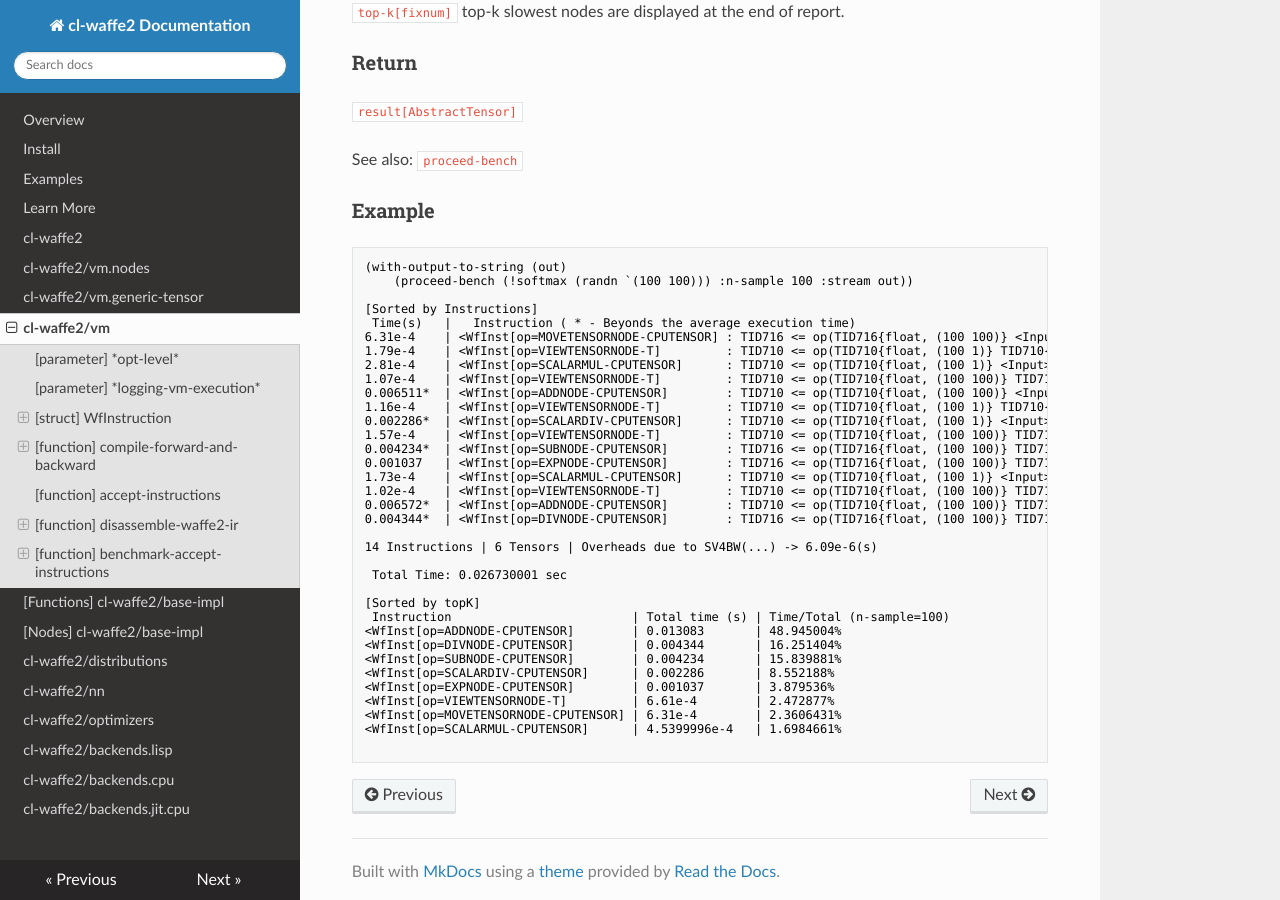
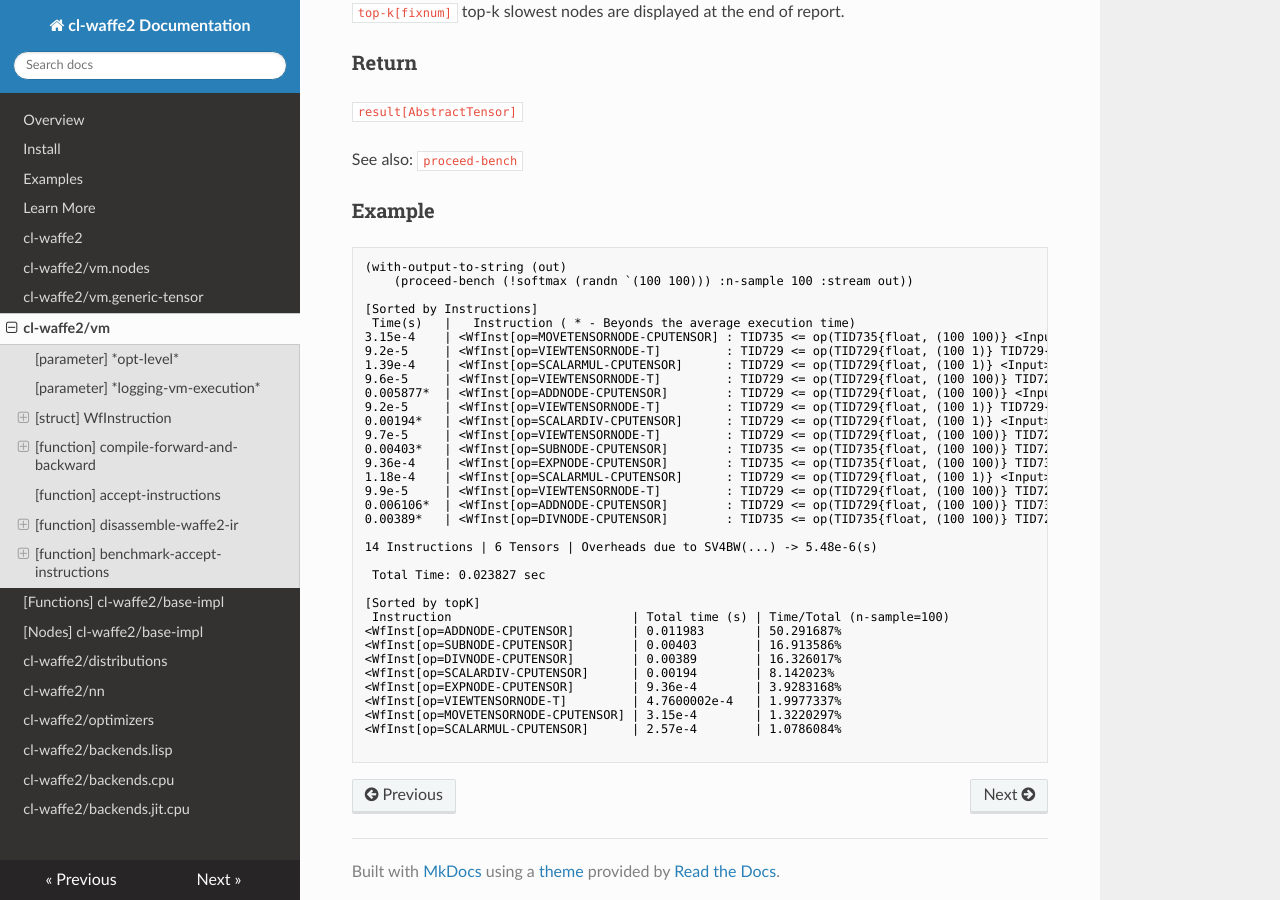
Before and after one commit to hikettei/cl-waffe2, an MkDocs documentation site: the page built from docs/cl-waffe2-docs/docs/vm.md, in a window 1280 px wide and 900 px high, scrolled down 3735 px. Built offline with MkDocs 1.6.1, drawn with Linux system fonts in a browser that asks for light colours; nearby versions of some CDN libraries; some of the changed text lies outside the part shown.

Commit message:
[Document] updated to the latest

````diff
--- a/docs/cl-waffe2-docs/docs/vm.md
+++ b/docs/cl-waffe2-docs/docs/vm.md
@@ -172,34 +172,34 @@ See also: `proceed-bench`
 
 [Sorted by Instructions]
  Time(s)   |   Instruction ( * - Beyonds the average execution time)
-6.31e-4    | <WfInst[op=MOVETENSORNODE-CPUTENSOR] : TID716 <= op(TID716{float, (100 100)} <Input>TID632{float, (100 100)})>
-1.79e-4    | <WfInst[op=VIEWTENSORNODE-T]         : TID710 <= op(TID710{float, (100 1)} TID710{float, (100 1)})>
-2.81e-4    | <WfInst[op=SCALARMUL-CPUTENSOR]      : TID710 <= op(TID710{float, (100 1)} <Input>TID641{float, (1)})>
-1.07e-4    | <WfInst[op=VIEWTENSORNODE-T]         : TID710 <= op(TID710{float, (100 100)} TID710{float, (100 1)})>
-0.006511*  | <WfInst[op=ADDNODE-CPUTENSOR]        : TID710 <= op(TID710{float, (100 100)} <Input>TID632{float, (100 100)})>
-1.16e-4    | <WfInst[op=VIEWTENSORNODE-T]         : TID710 <= op(TID710{float, (100 1)} TID710{float, (100 100)})>
-0.002286*  | <WfInst[op=SCALARDIV-CPUTENSOR]      : TID710 <= op(TID710{float, (100 1)} <Input>TID636{float, (1)})>
-1.57e-4    | <WfInst[op=VIEWTENSORNODE-T]         : TID710 <= op(TID710{float, (100 100)} TID710{float, (100 1)})>
-0.004234*  | <WfInst[op=SUBNODE-CPUTENSOR]        : TID716 <= op(TID716{float, (100 100)} TID710{float, (100 100)})>
-0.001037   | <WfInst[op=EXPNODE-CPUTENSOR]        : TID716 <= op(TID716{float, (100 100)} TID716{float, (100 100)})>
-1.73e-4    | <WfInst[op=SCALARMUL-CPUTENSOR]      : TID710 <= op(TID710{float, (100 1)} <Input>TID761{float, (1)})>
-1.02e-4    | <WfInst[op=VIEWTENSORNODE-T]         : TID710 <= op(TID710{float, (100 100)} TID710{float, (100 1)})>
-0.006572*  | <WfInst[op=ADDNODE-CPUTENSOR]        : TID710 <= op(TID710{float, (100 100)} TID716{float, (100 100)})>
-0.004344*  | <WfInst[op=DIVNODE-CPUTENSOR]        : TID716 <= op(TID716{float, (100 100)} TID710{float, (100 100)})>
+3.15e-4    | <WfInst[op=MOVETENSORNODE-CPUTENSOR] : TID735 <= op(TID735{float, (100 100)} <Input>TID647{float, (100 100)})>
+9.2e-5     | <WfInst[op=VIEWTENSORNODE-T]         : TID729 <= op(TID729{float, (100 1)} TID729{float, (100 1)})>
+1.39e-4    | <WfInst[op=SCALARMUL-CPUTENSOR]      : TID729 <= op(TID729{float, (100 1)} <Input>TID656{float, (1)})>
+9.6e-5     | <WfInst[op=VIEWTENSORNODE-T]         : TID729 <= op(TID729{float, (100 100)} TID729{float, (100 1)})>
+0.005877*  | <WfInst[op=ADDNODE-CPUTENSOR]        : TID729 <= op(TID729{float, (100 100)} <Input>TID647{float, (100 100)})>
+9.2e-5     | <WfInst[op=VIEWTENSORNODE-T]         : TID729 <= op(TID729{float, (100 1)} TID729{float, (100 100)})>
+0.00194*   | <WfInst[op=SCALARDIV-CPUTENSOR]      : TID729 <= op(TID729{float, (100 1)} <Input>TID651{float, (1)})>
+9.7e-5     | <WfInst[op=VIEWTENSORNODE-T]         : TID729 <= op(TID729{float, (100 100)} TID729{float, (100 1)})>
+0.00403*   | <WfInst[op=SUBNODE-CPUTENSOR]        : TID735 <= op(TID735{float, (100 100)} TID729{float, (100 100)})>
+9.36e-4    | <WfInst[op=EXPNODE-CPUTENSOR]        : TID735 <= op(TID735{float, (100 100)} TID735{float, (100 100)})>
+1.18e-4    | <WfInst[op=SCALARMUL-CPUTENSOR]      : TID729 <= op(TID729{float, (100 1)} <Input>TID780{float, (1)})>
+9.9e-5     | <WfInst[op=VIEWTENSORNODE-T]         : TID729 <= op(TID729{float, (100 100)} TID729{float, (100 1)})>
+0.006106*  | <WfInst[op=ADDNODE-CPUTENSOR]        : TID729 <= op(TID729{float, (100 100)} TID735{float, (100 100)})>
+0.00389*   | <WfInst[op=DIVNODE-CPUTENSOR]        : TID735 <= op(TID735{float, (100 100)} TID729{float, (100 100)})>
 
-14 Instructions | 6 Tensors | Overheads due to SV4BW(...) -> 6.09e-6(s)
+14 Instructions | 6 Tensors | Overheads due to SV4BW(...) -> 5.48e-6(s)
 
- Total Time: 0.026730001 sec
+ Total Time: 0.023827 sec
 
 [Sorted by topK]
  Instruction                         | Total time (s) | Time/Total (n-sample=100)
-<WfInst[op=ADDNODE-CPUTENSOR]        | 0.013083       | 48.945004%
-<WfInst[op=DIVNODE-CPUTENSOR]        | 0.004344       | 16.251404%
-<WfInst[op=SUBNODE-CPUTENSOR]        | 0.004234       | 15.839881%
-<WfInst[op=SCALARDIV-CPUTENSOR]      | 0.002286       | 8.552188%
-<WfInst[op=EXPNODE-CPUTENSOR]        | 0.001037       | 3.879536%
-<WfInst[op=VIEWTENSORNODE-T]         | 6.61e-4        | 2.472877%
-<WfInst[op=MOVETENSORNODE-CPUTENSOR] | 6.31e-4        | 2.3606431%
-<WfInst[op=SCALARMUL-CPUTENSOR]      | 4.5399996e-4   | 1.6984661%
+<WfInst[op=ADDNODE-CPUTENSOR]        | 0.011983       | 50.291687%
+<WfInst[op=SUBNODE-CPUTENSOR]        | 0.00403        | 16.913586%
+<WfInst[op=DIVNODE-CPUTENSOR]        | 0.00389        | 16.326017%
+<WfInst[op=SCALARDIV-CPUTENSOR]      | 0.00194        | 8.142023%
+<WfInst[op=EXPNODE-CPUTENSOR]        | 9.36e-4        | 3.9283168%
+<WfInst[op=VIEWTENSORNODE-T]         | 4.7600002e-4   | 1.9977337%
+<WfInst[op=MOVETENSORNODE-CPUTENSOR] | 3.15e-4        | 1.3220297%
+<WfInst[op=SCALARMUL-CPUTENSOR]      | 2.57e-4        | 1.0786084%
 
 ```
````
Also changed, not shown: other parts of docs/cl-waffe2-docs/docs/vm.md (+18 -18 lines), docs/cl-waffe2-docs/docs/base-impl.md (+32 -25 lines), docs/cl-waffe2-docs/docs/generic-tensor.md (+2 -2 lines), docs/cl-waffe2-docs/docs/nn.md (+69 -41 lines).
